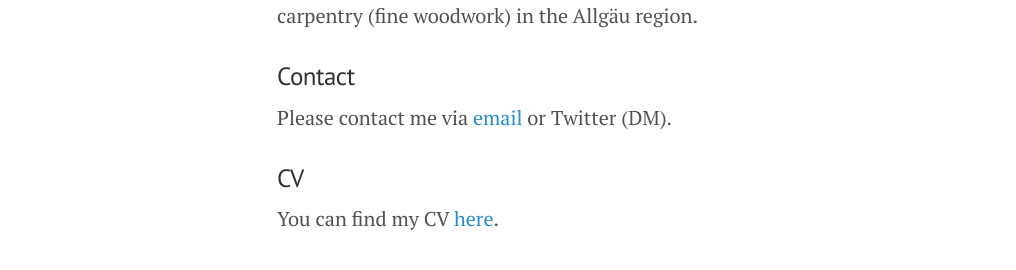
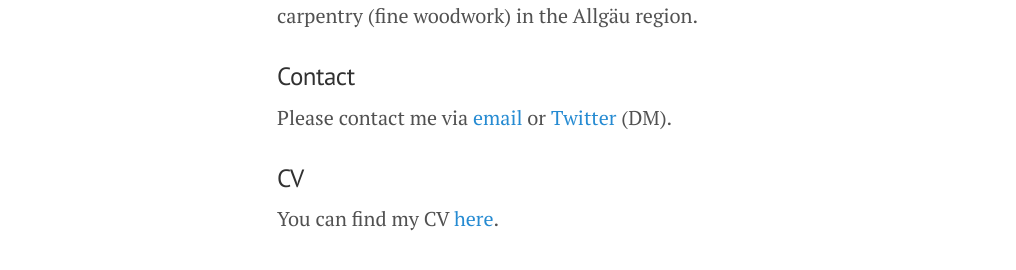
Before and after one commit to MarkusLohmayer/MarkusLohmayer.github.io, a Jekyll site: the page built from about.md, in a window 1280 px wide. Shown: the part 311-581 px from the top of the page, without its empty margins (3-1019 px from the left). Built offline with Jekyll 4.4.1, drawn with Linux system fonts in a browser that asks for light colours; part of the change alters nothing that is shown.

```diff
--- a/about.md
+++ b/about.md
@@ -10,7 +10,7 @@ Previously I completed an apprenticeship in carpentry (fine woodwork) in the All
 
 ### Contact
 
-Please contact me via [email](mailto:Markus.Lohmayer@gmail.com) or Twitter (DM).
+Please contact me via [email](mailto:{{ site.author.email }}) or [Twitter](https://twitter.com/{{ site.author.twitter }}) (DM).
 
 ### CV
 
```
